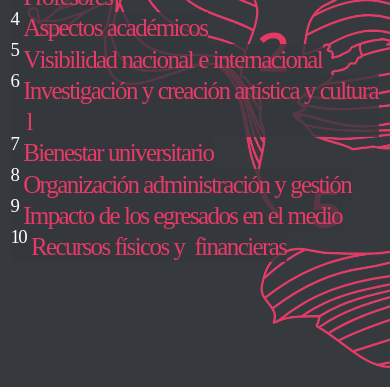
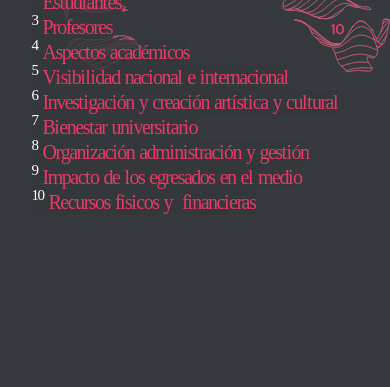
Before and after one commit to CDC-UBosque/islas-acreditaciones, a plain HTML site: page index.html in a window 390 px wide. Shown: the part 457-844 px from the top of the page. Drawn offline with Linux system fonts and the light colour scheme; a web font is replaced by a local one.

Commit message:
Ajustes responsive
Ajustes responsive

```diff
--- a/css/base.scss
+++ b/css/base.scss
@@ -863,6 +863,12 @@ text-align: left;
 	align-items: flex-start;
 	max-width: 23rem;
 
+	@media only screen and (max-width: 420px){
+		width: 100%;
+		max-width: 100%;
+		padding: 2rem;
+	}
+
 	div{
 
 		img{
@@ -880,7 +886,6 @@ text-align: left;
 }
 
 .menu__item {
-	color: var(--color-menu);
     line-height: 1.25;
     text-indent: -0.025em;
     font-family: "acherus_grotesqueregular";
@@ -894,6 +899,10 @@ text-align: left;
     color: #E73A66;
     background: rgba(53, 57, 61, 0.8);
 	padding-left: 1rem;
+
+	@media only screen and (max-width: 420px){
+		font-size: 20px;
+	}
 
     .sup-txt{
 	    color: #ffffff;
@@ -1014,12 +1023,6 @@ text-align: left;
 	.message {
 		display: block;
 	}
-	////.content {
-	////	flex-direction: column;
-	////	height: auto;
-	////	min-height: 0;
-	////	padding-bottom: 10em;
-	////}
 	.content--fixed {
 		position: relative;
 		z-index: 10000;
@@ -1045,15 +1048,4 @@ text-align: left;
 	.codrops-links {
 		margin: 0;
 	}
-	.menu {
-		//font-size: 2.75em;
-		margin: 0 auto;
-		align-items: flex-start;
-	}
-	//.content__inner {
-	//	margin-top: 12em;
-	//}
-	//.content__close {
-	//	top: 15em;
-	//}
 }
--- a/index.html
+++ b/index.html
@@ -39,7 +39,7 @@
 					<a href="#" class="menu__item"><sup class="sup-txt">9</sup> Impacto de los egresados en el medio</a>
 					<a href="#" class="menu__item"><sup class="sup-txt">1</sup><sup class="sup-txt-2">0</sup> Recursos físicos y  financieras</a>
 				</nav>
-				<svg class="scene" width="1368" height="768" preserveAspectRatio="xMinYMid slice" viewBox="0 0 1368 768">
+				<svg class="scene" width="1368" height="768" preserveAspectRatio="" viewBox="0 0 1368 768">
 					<defs>
 						<linearGradient id="gradient-1" x1="10%" y1="10%" x2="100%" y2="100%">
 							<stop stop-color="#373B3F"/>
```
Also changed, not shown: css/base.css, 1 other file.
